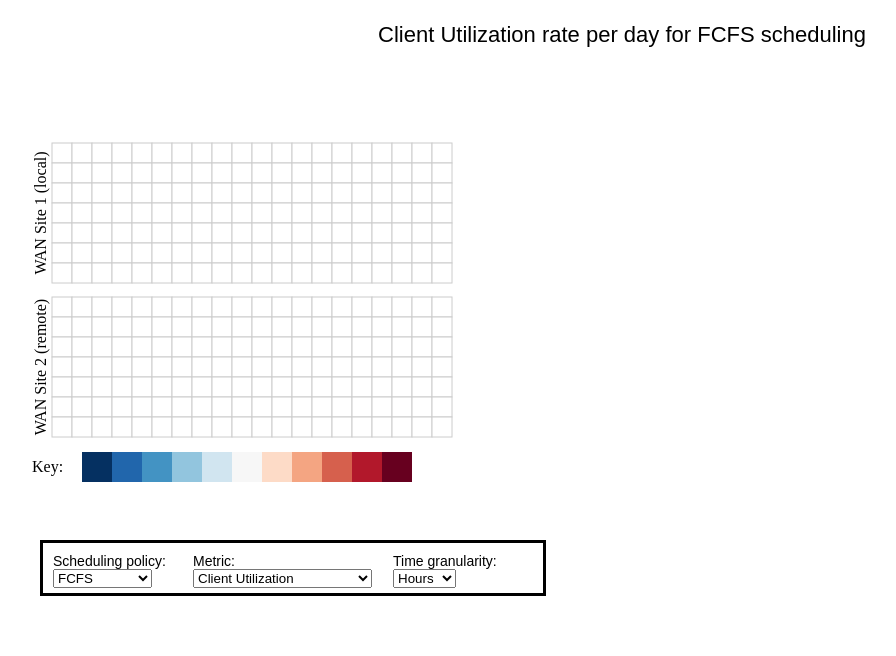
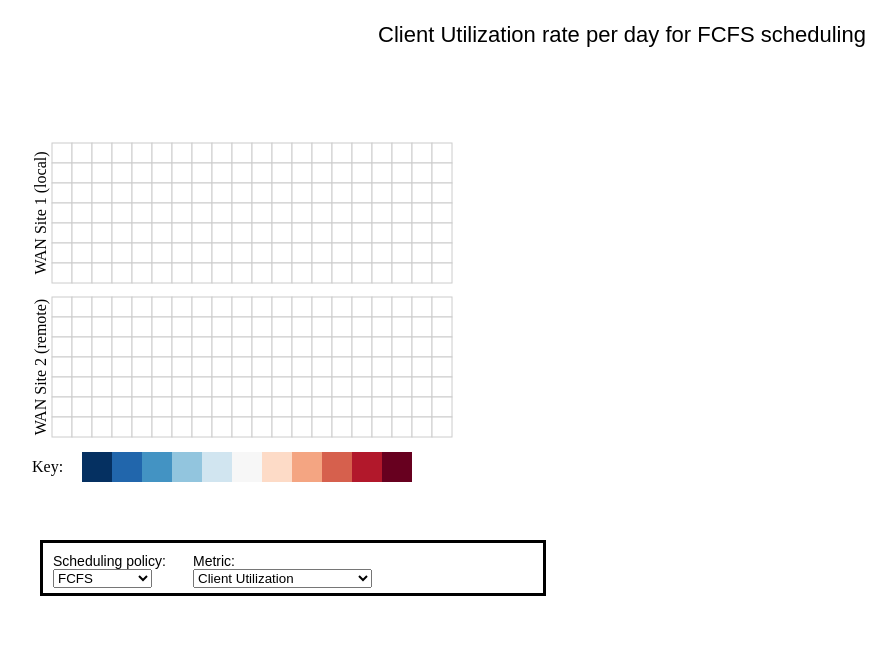
Before and after one commit to caitlinross/interactive-vis, a plain HTML site: page hw3/index.html in a window 1280 px wide. Shown: the whole page, without its empty margins (18-914 px from the left). Drawn offline with Linux system fonts and the light colour scheme.

Commit message:
hide time options

```diff
--- a/hw3/index.html
+++ b/hw3/index.html
@@ -294,7 +294,7 @@
                 <option>Proxy-Aware</option>
             </select>
         </div>
-        <div class="times" id="timeselect">
+<!--        <div class="times" id="timeselect">
             Time granularity:</br>
             <select id="time_gran">
                 <option value="0">Hours</option>
@@ -302,6 +302,7 @@
                 <option value="2">Weeks</option>
             </select>
         </div>
+-->
         <div class="metrics" id="metricselect">
             Metric:</br>
             <select onchange="loadData()" id="metric">
```
